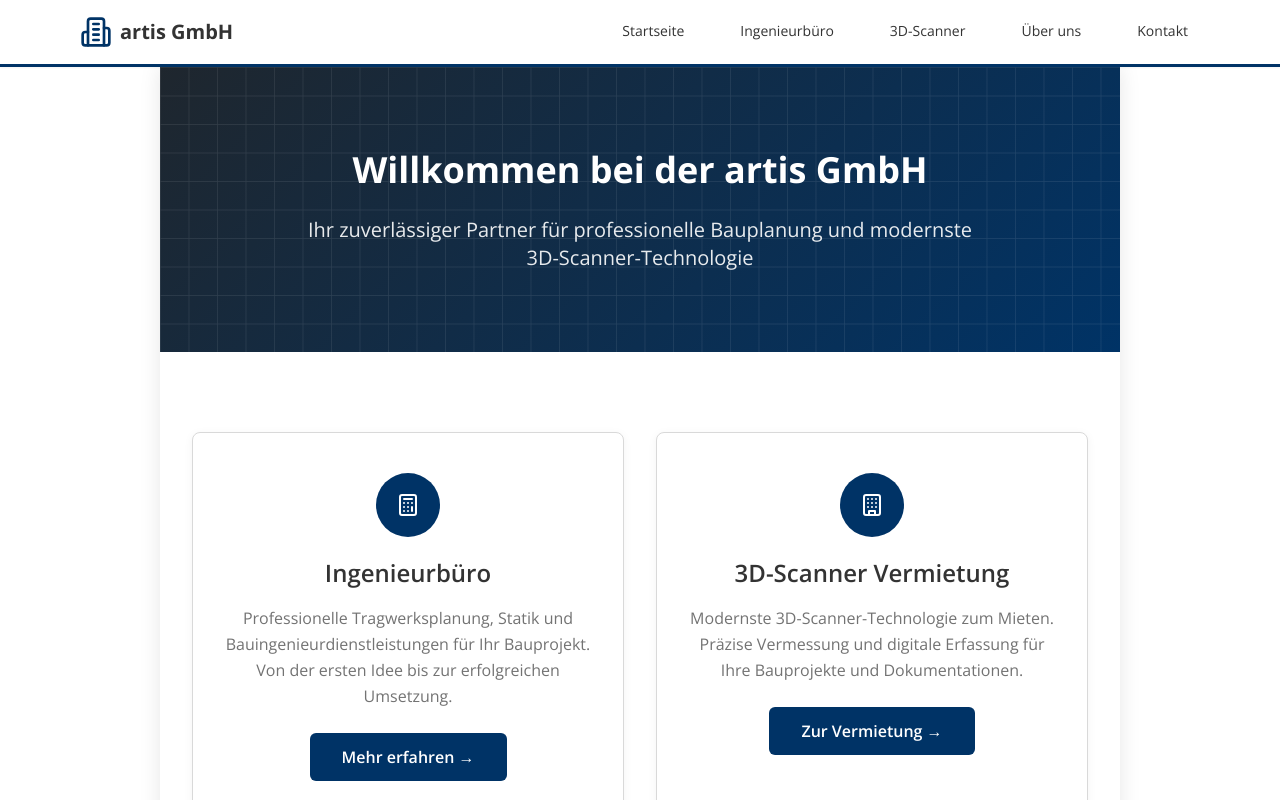
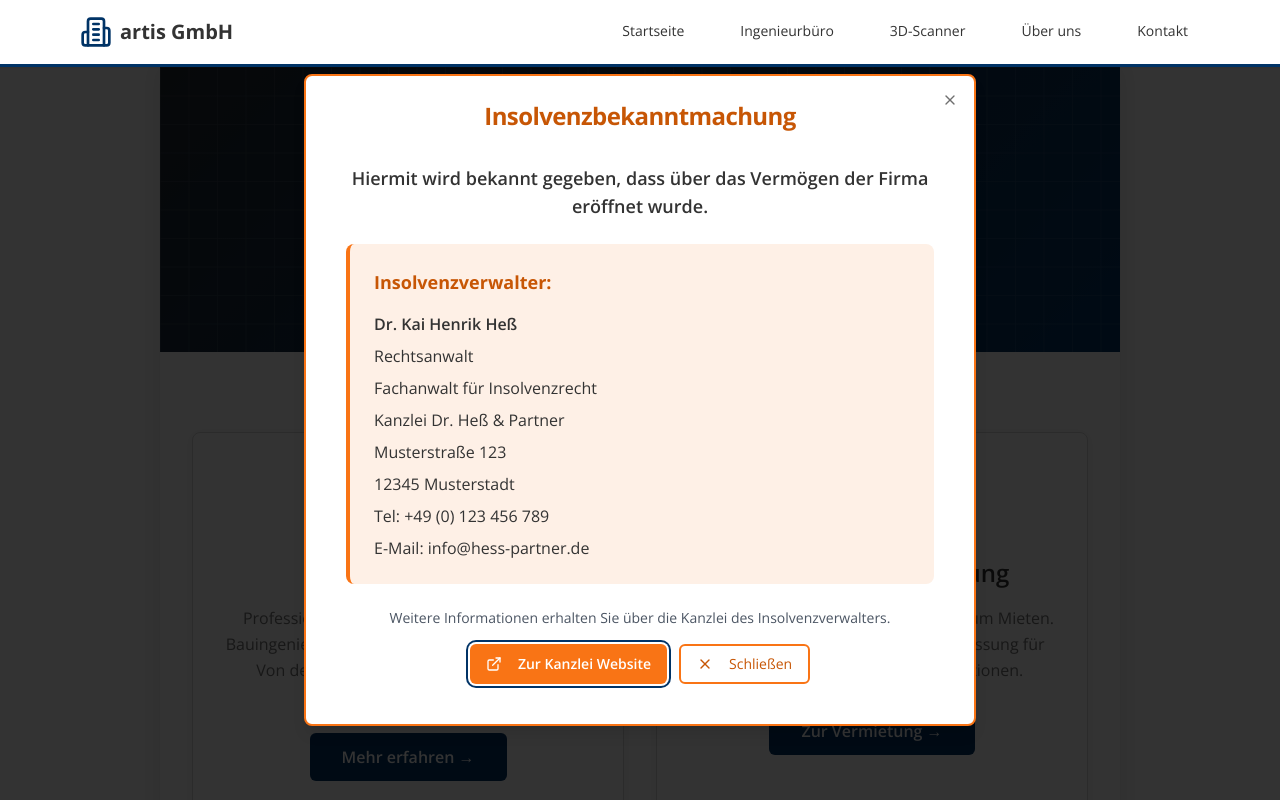
Before and after one commit to dvvvvv411/artis-web-revival-gmbh, a React (Vite) app: page / in a window 1280 px wide. Shown: the top 800 px of the page. Built offline with nearby package versions, Linux system fonts and the light colour scheme.

Commit message:
Add insolvency popup
Implement the insolvency popup component, including styling, functionality, and integration into the application. The popup will display insolvency information and a link to the law firm's website.

```diff
--- a/src/App.tsx
+++ b/src/App.tsx
@@ -4,6 +4,7 @@ import { TooltipProvider } from "@/components/ui/tooltip";
 import { QueryClient, QueryClientProvider } from "@tanstack/react-query";
 import { BrowserRouter, Routes, Route } from "react-router-dom";
 import { HelmetProvider } from 'react-helmet-async';
+import { InsolvencyPopup } from "@/components/InsolvencyPopup";
 import Index from "./pages/Index";
 import Ingenieurburo from "./pages/Ingenieurburo";
 import UeberUns from "./pages/UeberUns";
@@ -22,6 +23,7 @@ const App = () => (
       <TooltipProvider>
         <Toaster />
         <Sonner />
+        <InsolvencyPopup onClose={() => {}} />
         <BrowserRouter>
         <Routes>
           <Route path="/" element={<Index />} />
--- /dev/null
+++ b/src/components/InsolvencyPopup.tsx
@@ -0,0 +1,106 @@
+import { useState, useEffect } from "react";
+import { ExternalLink, X } from "lucide-react";
+import {
+  Dialog,
+  DialogContent,
+  DialogHeader,
+  DialogTitle,
+} from "@/components/ui/dialog";
+import { Button } from "@/components/ui/button";
+
+interface InsolvencyPopupProps {
+  onClose: () => void;
+}
+
+export const InsolvencyPopup = ({ onClose }: InsolvencyPopupProps) => {
+  const [isOpen, setIsOpen] = useState(false);
+
+  useEffect(() => {
+    // Check if user has seen the popup on this page
+    const currentPath = window.location.pathname;
+    const seenKey = `insolvency-popup-seen-${currentPath}`;
+    const hasSeenPopup = localStorage.getItem(seenKey);
+
+    if (!hasSeenPopup) {
+      setIsOpen(true);
+    }
+  }, []);
+
+  const handleClose = () => {
+    const currentPath = window.location.pathname;
+    const seenKey = `insolvency-popup-seen-${currentPath}`;
+    localStorage.setItem(seenKey, "true");
+    setIsOpen(false);
+    onClose();
+  };
+
+  const handleLawFirmClick = () => {
+    window.open("https://www.hess-partner.de", "_blank");
+  };
+
+  return (
+    <Dialog open={isOpen} onOpenChange={handleClose}>
+      <DialogContent className="max-w-2xl border-2 bg-white" style={{ borderColor: 'hsl(var(--insolvency-orange))' }}>
+        <DialogHeader>
+          <DialogTitle className="text-2xl font-bold text-center" style={{ color: 'hsl(var(--insolvency-orange-dark))' }}>
+            Insolvenzbekanntmachung
+          </DialogTitle>
+        </DialogHeader>
+
+        <div className="space-y-6 p-4">
+          <div className="text-center">
+            <p className="text-lg font-semibold mb-4">
+              Hiermit wird bekannt gegeben, dass über das Vermögen der Firma eröffnet wurde.
+            </p>
+          </div>
+
+          <div className="bg-orange-50 p-6 rounded-lg border-l-4" style={{
+            backgroundColor: 'hsl(var(--insolvency-orange-light))',
+            borderLeftColor: 'hsl(var(--insolvency-orange))'
+          }}>
+            <h3 className="font-bold text-lg mb-4" style={{ color: 'hsl(var(--insolvency-orange-dark))' }}>
+              Insolvenzverwalter:
+            </h3>
+            <div className="space-y-2">
+              <p className="font-semibold">Dr. Kai Henrik Heß</p>
+              <p>Rechtsanwalt</p>
+              <p>Fachanwalt für Insolvenzrecht</p>
+              <p>Kanzlei Dr. Heß & Partner</p>
+              <p>Musterstraße 123</p>
+              <p>12345 Musterstadt</p>
+              <p>Tel: +49 (0) 123 456 789</p>
+              <p>E-Mail: info@hess-partner.de</p>
+            </div>
+          </div>
+
+          <div className="text-center space-y-4">
+            <p className="text-sm text-gray-600">
+              Weitere Informationen erhalten Sie über die Kanzlei des Insolvenzverwalters.
+            </p>
+
+            <div className="flex flex-col sm:flex-row gap-3 justify-center">
+              <Button
+                onClick={handleLawFirmClick}
+                className="text-white font-semibold"
+                style={{ backgroundColor: 'hsl(var(--insolvency-orange))' }}
+              >
+                <ExternalLink className="w-4 h-4 mr-2" />
+                Zur Kanzlei Website
+              </Button>
+
+              <Button
+                onClick={handleClose}
+                variant="outline"
+                className="border-2"
+                style={{ borderColor: 'hsl(var(--insolvency-orange))', color: 'hsl(var(--insolvency-orange-dark))' }}
+              >
+                <X className="w-4 h-4 mr-2" />
+                Schließen
+              </Button>
+            </div>
+          </div>
+        </div>
+      </DialogContent>
+    </Dialog>
+  );
+};
--- a/src/index.css
+++ b/src/index.css
@@ -44,6 +44,11 @@ All colors MUST be HSL.
     --corporate-gray: 0 0% 96%;
     --corporate-gray-dark: 0 0% 85%;
     --banner-bg: 210 20% 15%;
+
+    /* Insolvency announcement colors */
+    --insolvency-orange: 25 95% 53%;
+    --insolvency-orange-light: 25 95% 95%;
+    --insolvency-orange-dark: 25 95% 40%;
 
     --radius: 0.5rem;
 
```
